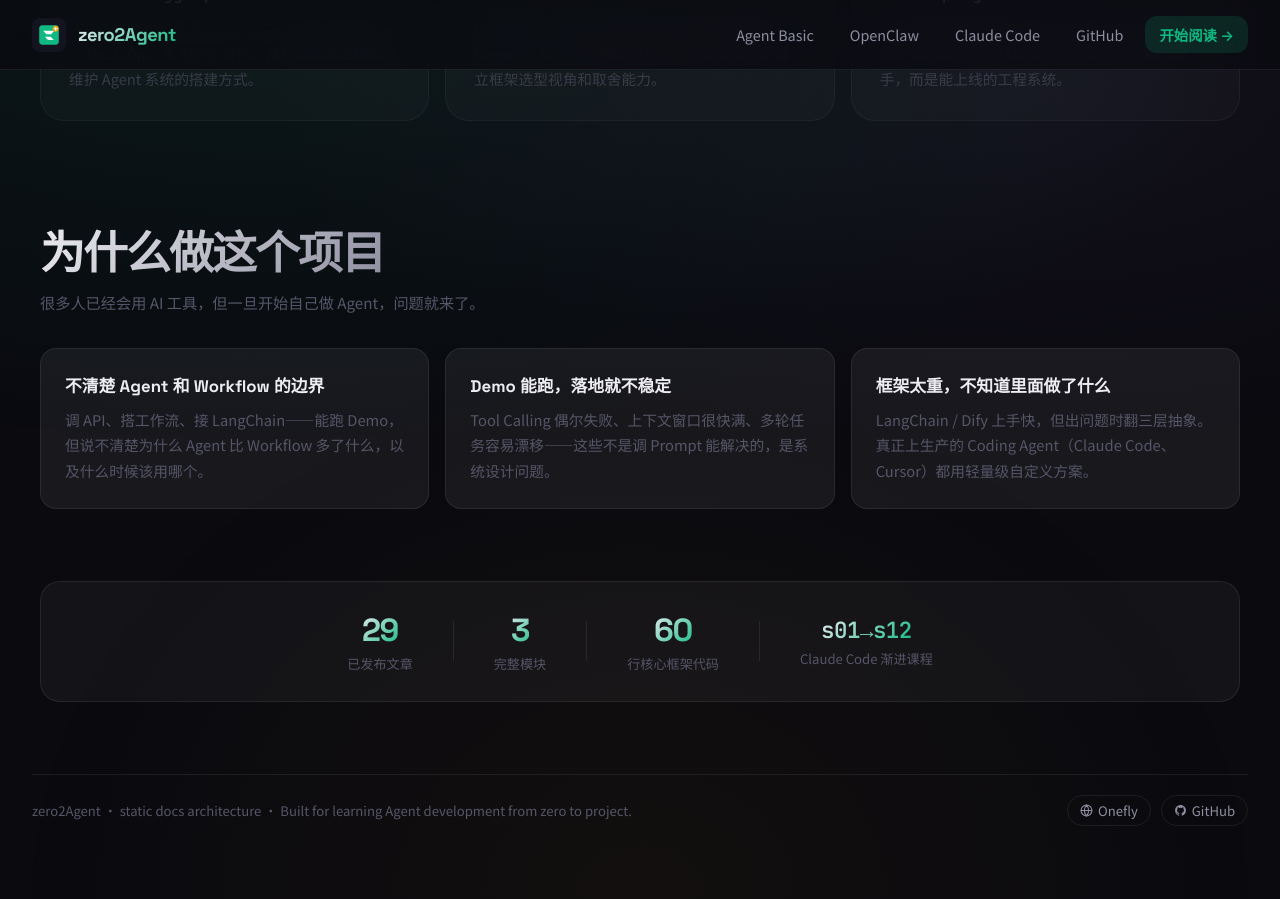
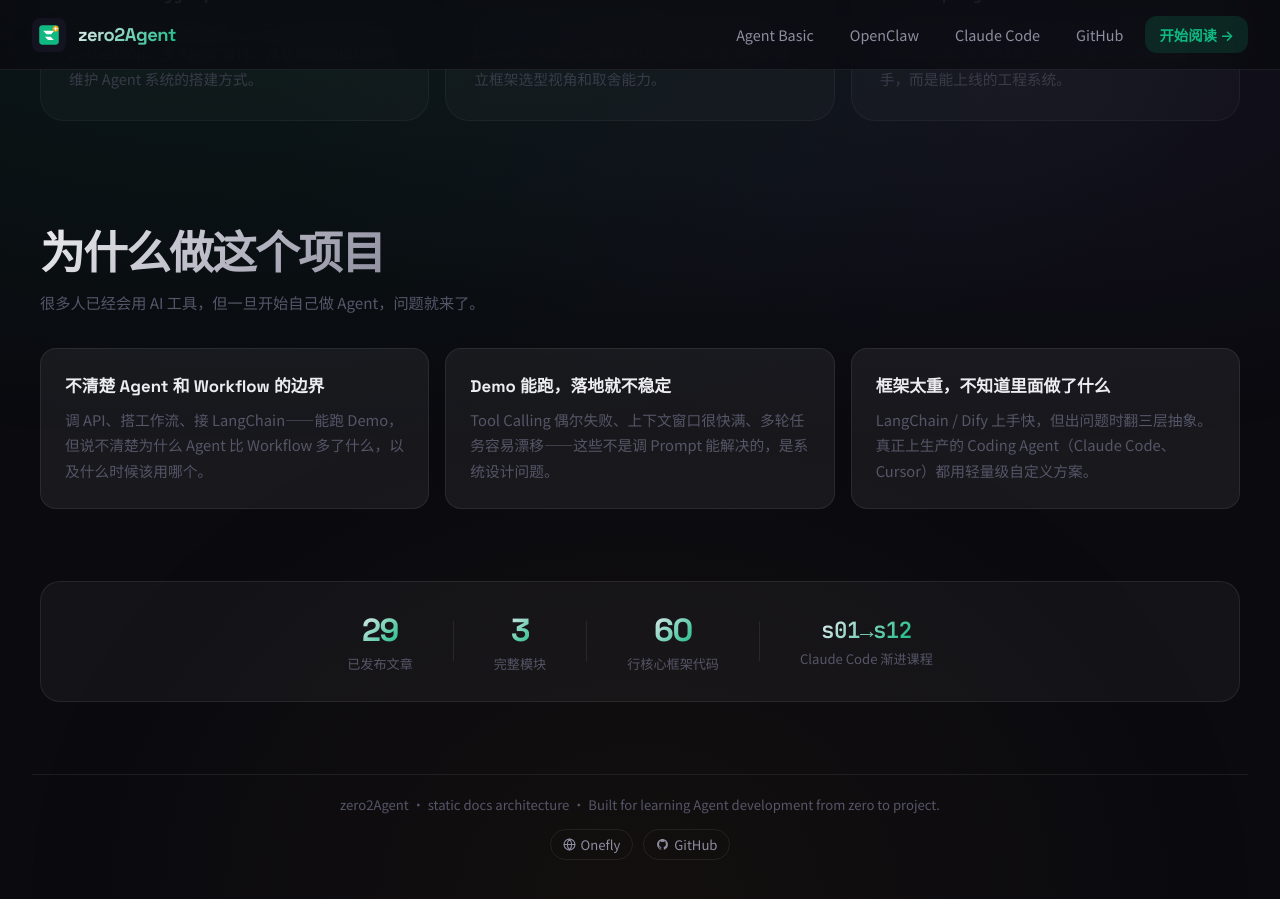
Before and after one commit to ranxi2001/zero2Agent, a Jekyll site: the page index.html, which Jekyll copies as it is, in a window 1280 px wide and 900 px high, scrolled down 1300 px. Built offline with Jekyll 4.4.1, drawn with Linux system fonts in a browser that asks for light colours; before the commit the page ends 2166 px from its top, so only the background shows below that.

Commit message:
center footer layout on homepage

```diff
--- a/index.html
+++ b/index.html
@@ -186,7 +186,7 @@
         </section>
 
         <footer class="site-footer">
-            <div class="footer-inner">
+            <div class="footer-inner" style="flex-direction:column;align-items:center;text-align:center;gap:14px;">
                 <span class="footer-desc">zero2Agent · static docs architecture · Built for learning Agent development from zero to project.</span>
                 <div class="footer-right">
                     <a href="https://onefly.top" target="_blank" rel="noopener" class="footer-link">
```
